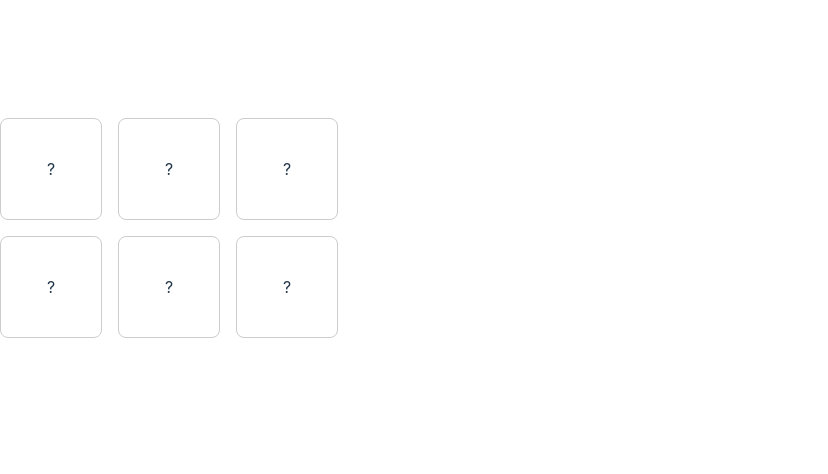
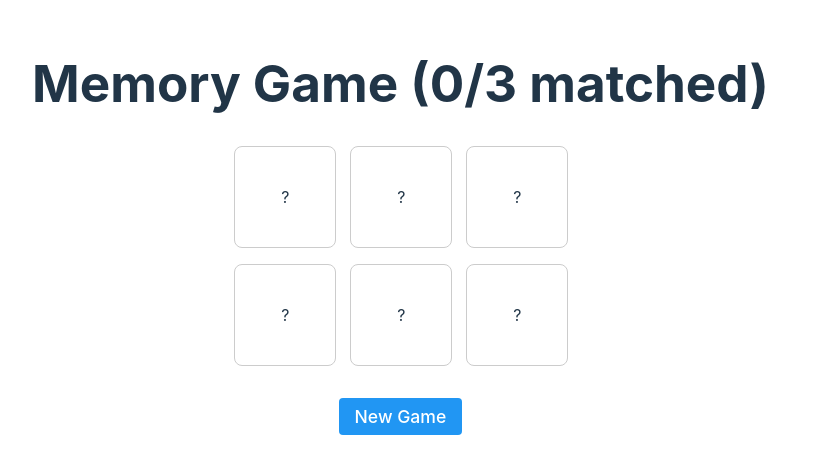
Before and after one commit to binesh-b0/memory-game, a React (Vite) app: page / in a window 1280 px wide. Shown: the part 172-646 px from the top of the page, without its empty margins (0-828 px from the left). Built offline with nearby package versions, Linux system fonts and the light colour scheme.

Commit message:
use hook to handle game logic

```diff
--- a/package.json
+++ b/package.json
@@ -10,6 +10,7 @@
     "preview": "vite preview"
   },
   "dependencies": {
+    "framer-motion": "^12.4.3",
     "react": "^19.0.0",
     "react-dom": "^19.0.0"
   },
--- a/src/App.tsx
+++ b/src/App.tsx
@@ -1,57 +1,51 @@
-import { useEffect, useState } from 'react';
+import { useEffect } from 'react';
+import useGameLogic from './hooks/useGameLogic';
 import Card from './components/Card';
 
-type CardType = {
-  id: number;
-  value: number;
-  isFlipped: boolean;
-};
+export default function App() {
+  const { cards, matches, initializeGame, handleCardClick } = useGameLogic(3);
 
-export default function App() {
-  const [cards, setCards] = useState<CardType[]>([])
-  const [flippedIds, setFlippedIds] = useState<number[]>([]);
-
-  // initialize cards
+  // Initialize game on mount
   useEffect(() => {
-    const initialCards = [1,1,2,2,3,3,]
-    .map((value,id)=>({id,value,isFlipped:false}));
-    setCards(initialCards);
+    initializeGame();
   }, []);
-
-  const handleCardClick = (id:number) => {
-    if (flippedIds.length === 2 || flippedIds.includes(id)) return;
-    const newFlipped = [...flippedIds, id];
-    setFlippedIds(newFlipped);
-
-    // check if the flipped cards are a match
-    setTimeout(() => {
-      const [first, second] = newFlipped;
-      if (cards[first].value !== cards[second].value) {
-        setCards(cards.map(card =>
-          card.id === first || card.id === second
-          ? {...card, isFlipped:false}
-          : card
-        ));
-      }
-    }, 1000);
-  };
 
   return (
     <div style={{
+      textAlign: 'center',
+      padding: '2rem'
+    }}>
+      <h1>Memory Game ({matches.length}/3 matched)</h1>
+      <div style={{
         display: 'grid',
-      gridTemplateColumns: 'repeat(3, 1fr)',
+        gridTemplateColumns: 'repeat(3, 100px)',
         gap: '1rem',
-      maxWidth: '400px',
-      margin: '2rem auto'
+        justifyContent: 'center',
+        margin: '2rem 0'
       }}>
         {cards.map(card => (
           <Card
             key={card.id}
             value={card.value}
-          isFlipped={card.isFlipped || flippedIds.includes(card.id)}
+            isFlipped={card.isFlipped}
             onClick={() => handleCardClick(card.id)}
           />
         ))}
       </div>
+      <button
+        onClick={initializeGame}
+        style={{
+          padding: '0.5rem 1rem',
+          fontSize: '1.1rem',
+          backgroundColor: '#2196F3',
+          color: 'white',
+          border: 'none',
+          borderRadius: '4px',
+          cursor: 'pointer'
+        }}
+      >
+        New Game
+      </button>
+    </div>
   );
 }
--- /dev/null
+++ b/src/hooks/useGameLogic.ts
@@ -0,0 +1,62 @@
+import { useState, useEffect, useCallback } from 'react';
+
+type Card = {
+  id: number;
+  value: number;
+  isFlipped: boolean;
+};
+
+export default function useGameLogic(pairs: number) {
+  // Game state
+  const [cards, setCards] = useState<Card[]>([]);
+  const [flippedIds, setFlippedIds] = useState<number[]>([]);
+  const [matches, setMatches] = useState<number[]>([]);
+
+  // Initialize cards
+  const initializeGame = useCallback(() => {
+    const values = [...Array(pairs).keys()].flatMap(n => [n, n]);
+    const shuffled = values.sort(() => Math.random() - 0.5);
+
+    setCards(shuffled.map((value, id) => ({
+      id,
+      value,
+      isFlipped: false
+    })));
+    setFlippedIds([]);
+    setMatches([]);
+  }, [pairs]);
+
+  // Handle card click
+  const handleCardClick = (id: number) => {
+    if (flippedIds.length === 2 || cards[id].isFlipped) return;
+
+    setCards(cards.map(card =>
+      card.id === id ? { ...card, isFlipped: true } : card
+    ));
+    setFlippedIds([...flippedIds, id]);
+  };
+
+  // Check for matches
+  useEffect(() => {
+    if (flippedIds.length === 2) {
+      const [first, second] = flippedIds;
+      const isMatch = cards[first].value === cards[second].value;
+
+      setTimeout(() => {
+        setCards(cards.map(card => {
+          if (!isMatch && (card.id === first || card.id === second)) {
+            return { ...card, isFlipped: false };
+          }
+          return card;
+        }));
+        setFlippedIds([]);
+
+        if (isMatch) {
+          setMatches([...matches, cards[first].value]);
+        }
+      }, 1000);
+    }
+  }, [flippedIds]);
+
+  return { cards, matches, initializeGame, handleCardClick };
+}
```
Also changed, not shown: 1 other file (tests, documents, lock files or other folders). Lines whose indentation alone changed are shown as unchanged.
